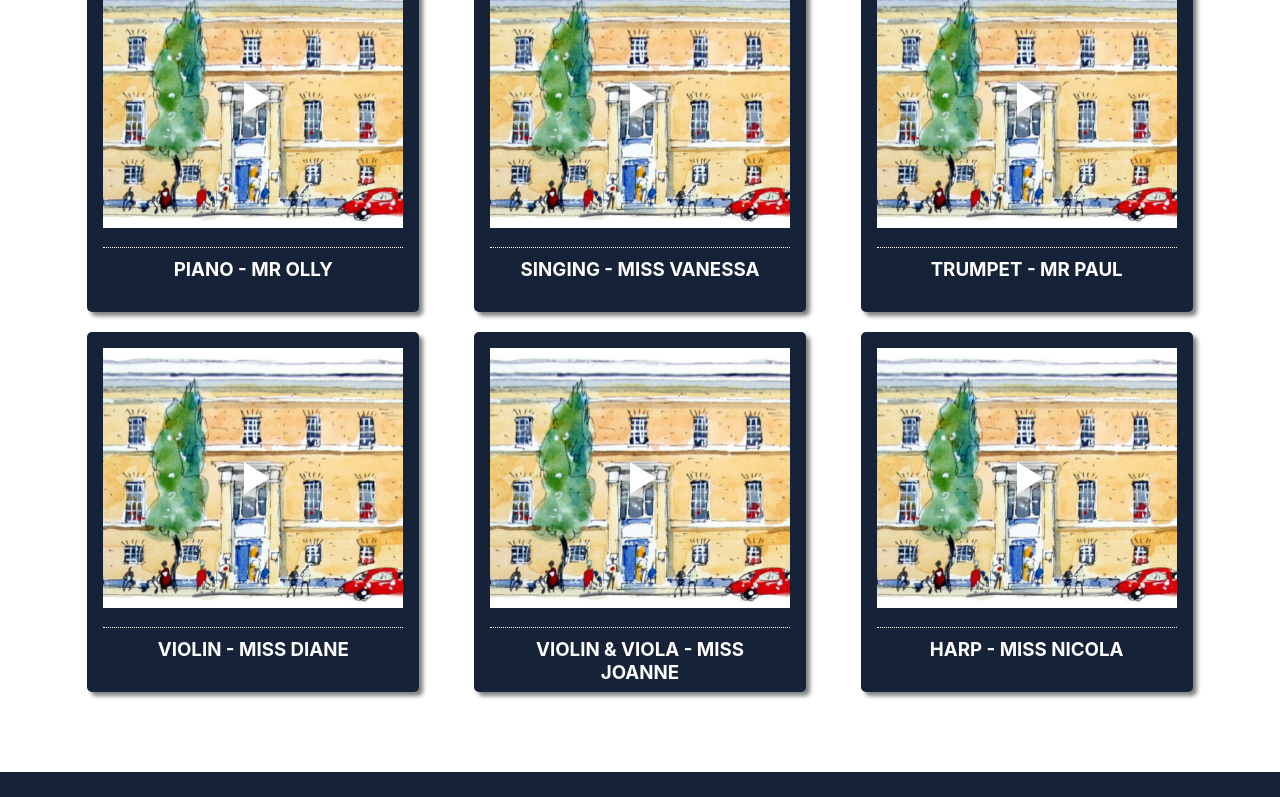
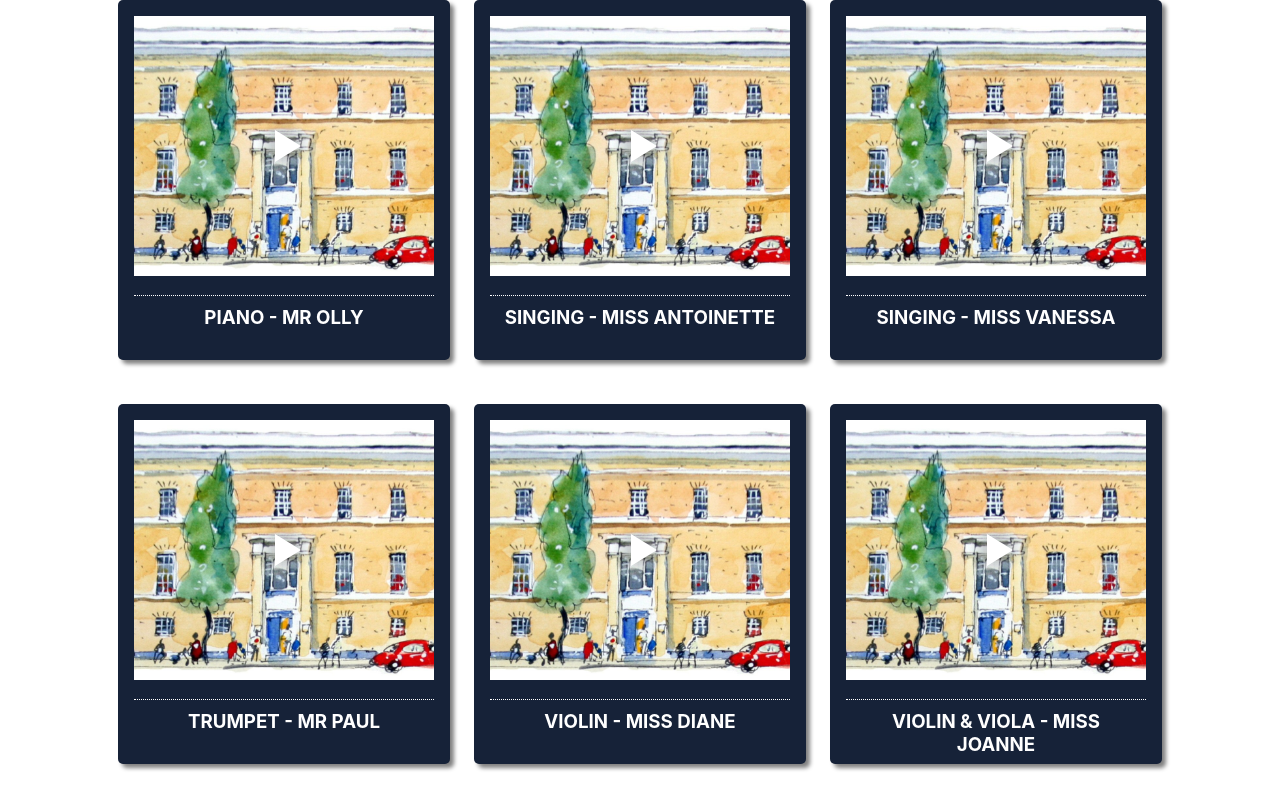
Before and after one commit to renatadev/ghs, a React (Create React App) app: page / in a window 1280 px wide. Shown: the part 1328-2125 px from the top of the page. Built offline with nearby package versions, Linux system fonts and the light colour scheme.

Commit message:
feat(Cards): Add new singing teacher

```diff
--- a/src/components/Cards/Cards.js
+++ b/src/components/Cards/Cards.js
@@ -11,6 +11,7 @@ export default () => {
             <S.SingleCard videoSrc="https://youtu.be/Y_YEKhxmjxg" name="Guitar - Mr Chris"/>
             <S.SingleCard videoSrc="https://youtu.be/cQoZMds6lzo" name="Piano - Miss Beverley"/>
             <S.SingleCard videoSrc="https://youtu.be/_bYqIztF5v8" name="Piano - Mr Olly"/>
+            <S.SingleCard videoSrc="https://youtu.be/_MKNEsz4zlc?si=P5xqnqhb41JoqA7A" name="Singing - Miss Antoinette"/>
             <S.SingleCard videoSrc="https://youtu.be/9pbRtbRkVao" name="Singing - Miss Vanessa"/>
             <S.SingleCard videoSrc="https://youtu.be/eqR94PIrNnY" name="Trumpet - Mr Paul"/>
             <S.SingleCard videoSrc="https://youtu.be/9pB-JESSnEI" name="Violin - Miss Diane"/>
--- a/src/components/Cards/Cards.styles.js
+++ b/src/components/Cards/Cards.styles.js
@@ -5,8 +5,9 @@ export const Cards = styled.div`
 display: flex;
 flex-direction: column;
 align-items: center;
-justify-content: space-around;
+justify-content: center;
 flex-wrap: wrap;
+gap: 24px;
 
 @media screen and (min-width: 600px) {
     flex-direction: row;
```
